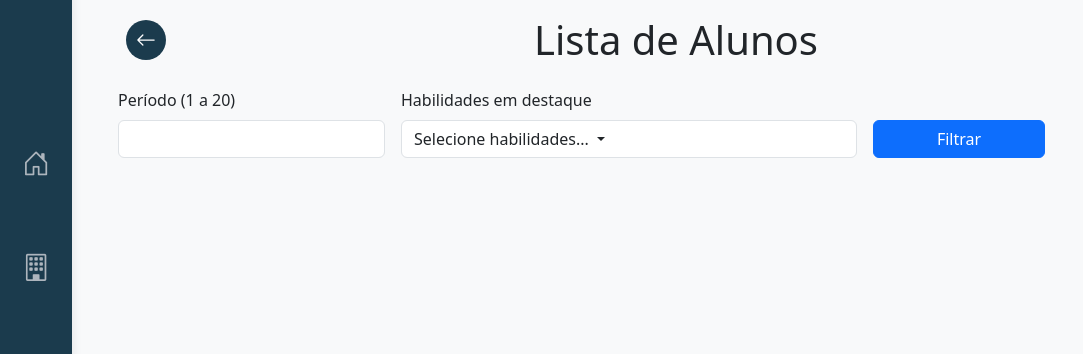
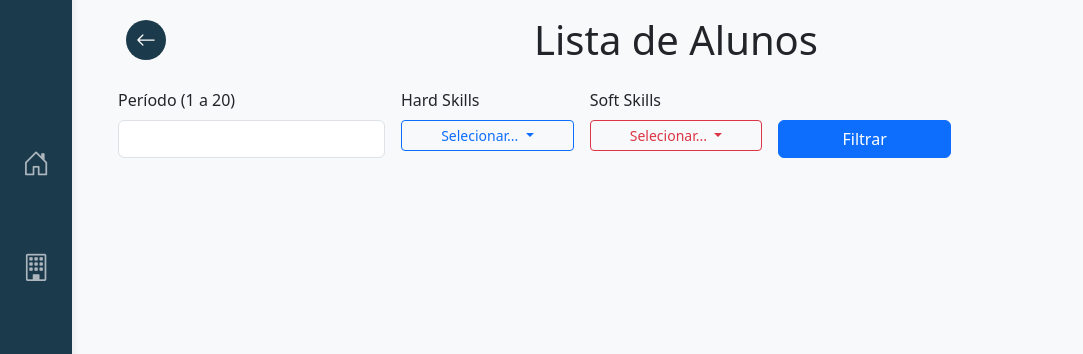
Before and after one commit to iamdiniz/academic_project, a Flask app: page /cardAlunos in a window 1280 px wide. Shown: the part 80-434 px from the top of the page, without its empty margins (0-1083 px from the left). Run offline with Flask 3, Linux system fonts and the light colour scheme; the visitor is signed in with stand-in values (Sample User, id 1); data that the repository does not hold is empty.

Commit message:
separando dropbox para hard skills e soft skills

```diff
--- a/templates/cardAlunos.html
+++ b/templates/cardAlunos.html
@@ -76,31 +76,39 @@
                 }
             });
         </script>
-        <div class="col-md-5">
-            <label class="form-label mb-2">Habilidades em destaque</label>
+        <div class="col-md-2">
+            <label class="form-label mb-2">Hard Skills</label>
             <div class="dropdown">
-                <button class="form-control text-start dropdown-toggle" type="button" id="dropdownSkills" data-bs-toggle="dropdown" aria-expanded="false">
-                    <span id="selectedSkillsText">Selecione habilidades...</span>
+                <button class="btn btn-outline-primary btn-sm dropdown-toggle w-100" type="button" id="dropdownHardSkills" data-bs-toggle="dropdown" aria-expanded="false">
+                    <span id="selectedHardSkillsText">Selecionar...</span>
                 </button>
-                <ul class="dropdown-menu w-100" aria-labelledby="dropdownSkills" style="min-width: 250px; max-width: 350px; max-height: 300px; overflow-y: auto;">
+                <ul class="dropdown-menu w-100" aria-labelledby="dropdownHardSkills" style="min-width: 150px; max-height: 200px; overflow-y: auto;">
                     {% if HARD_SKILLS_POR_CURSO and curso in HARD_SKILLS_POR_CURSO %}
                         {% for label in HARD_SKILLS_POR_CURSO[curso] %}
                         <li>
                             <label class="dropdown-item d-flex align-items-center">
-                                <input type="checkbox" class="form-check-input me-2 skill-checkbox" name="habilidade" value="hard:{{ label }}"
+                                <input type="checkbox" class="form-check-input me-2 hard-skill-checkbox" name="habilidade" value="hard:{{ label }}"
                                     {% if 'hard:' ~ label in request.args.getlist('habilidade') %}checked{% endif %}>
-                                <span class="checkmark me-2">&#10003;</span>
                                 <span>{{ label }}</span>
                             </label>
                         </li>
                         {% endfor %}
                     {% endif %}
+                </ul>
+            </div>
+        </div>
+        <div class="col-md-2">
+            <label class="form-label mb-2">Soft Skills</label>
+            <div class="dropdown">
+                <button class="btn btn-outline-danger btn-sm dropdown-toggle w-100" type="button" id="dropdownSoftSkills" data-bs-toggle="dropdown" aria-expanded="false">
+                    <span id="selectedSoftSkillsText">Selecionar...</span>
+                </button>
+                <ul class="dropdown-menu w-100" aria-labelledby="dropdownSoftSkills" style="min-width: 150px; max-height: 200px; overflow-y: auto;">
                     {% for label in SOFT_SKILLS %}
                     <li>
                         <label class="dropdown-item d-flex align-items-center">
-                            <input type="checkbox" class="form-check-input me-2 skill-checkbox" name="habilidade" value="soft:{{ label }}"
+                            <input type="checkbox" class="form-check-input me-2 soft-skill-checkbox" name="habilidade" value="soft:{{ label }}"
                                 {% if 'soft:' ~ label in request.args.getlist('habilidade') %}checked{% endif %}>
-                            <span class="checkmark me-2">&#10003;</span>
                             <span>{{ label }}</span>
                         </label>
                     </li>
```
